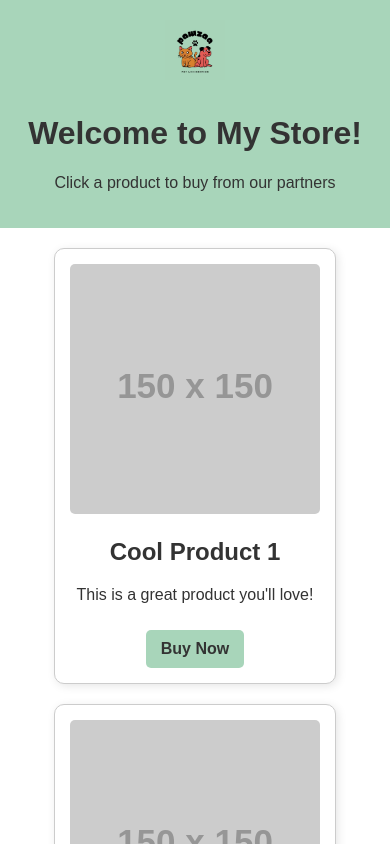
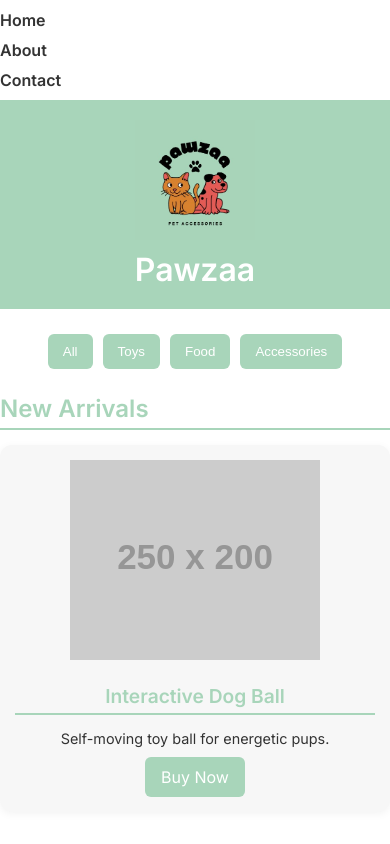
Before and after one commit to Pawzaa/Pawzaa, a plain HTML site: page index.html in a window 390 px wide. Shown: the top 844 px of the page. Drawn offline with Linux system fonts and the light colour scheme; placeholder pictures from the web are drawn by us.

Commit message:
Add files via upload

```diff
--- a/index.html
+++ b/index.html
@@ -2,42 +2,107 @@
 <html lang="en">
 <head>
   <meta charset="UTF-8">
-  <title>My Affiliate Store</title>
+  <title>Pawzaa</title>
   <link rel="stylesheet" href="style.css">
+  <link href="https://fonts.googleapis.com/css2?family=Inter:wght@400;600&display=swap" rel="stylesheet">
+  <meta name="description" content="Pawzaa is your trusted source for pet toys, food, and accessories. Curated with care.">
+<meta name="keywords" content="pet store, dog toys, cat food, pet accessories, Pawzaa">
+<meta name="author" content="Pawzaa">
+<style>
+  body {
+    font-family: 'Inter', sans-serif;
+  }
+</style>
+<meta name="google-site-verification" content="XGDgGaAnX8-nnXfSufSvnU0OhkhkobGH8Psx5bGrJ9I" />
 </head>
 <body>
+
+
+  <nav>
+    <ul>
+      <li><a href="index.html">Home</a></li>
+      <li><a href="about.html">About</a></li>
+      <li><a href="contact.html">Contact</a></li>
+    </ul>
+  </nav>
   <header>
-    <img src="pawzaalogo.jpeg" alt="My Store Logo" class="logo">
-    <h1>Welcome to My Store!</h1>
-    <p>Click a product to buy from our partners</p>
+    <img src="logo.png" alt="Pawzaa Logo" class="logo">
+    <h1>Pawzaa</h1>
   </header>
-
-  <section class="products">
-    <div class="product">
-      <img src="https://via.placeholder.com/150" alt="Product 1">
-      <h2>Cool Product 1</h2>
-      <p>This is a great product you'll love!</p>
-      <a href="https://affiliate-link-1.com" target="_blank">Buy Now</a>
-    </div>
-
-    <div class="product">
-      <img src="https://via.placeholder.com/150" alt="Product 2">
-      <h2>Cool Product 2</h2>
-      <p>Another awesome item for your needs.</p>
-      <a href="https://affiliate-link-2.com" target="_blank">Buy Now</a>
-    </div>
-    <div class="product">
-      <img src="https://via.placeholder.com/150" alt="Product 2">
-      <h2>Cool Product 2</h2>
-      <p>Another awesome item for your needs.</p>
-      <a href="https://affiliate-link-2.com" target="_blank">Buy Now</a>
-    </div>
-    <div class="product">
-      <img src="https://images.unsplash.com/photo-1" alt="Product 2">
-      <h2>Awesome Headphones</h2>
-      <p>Super comfy, amazing sound quality.</p>
-      <a href="https://your-affiliate-link.com/headphones" target="_blank">Buy Now</a>
+  <div class="filters">
+    <button onclick="filterProducts('all')">All</button>
+    <button onclick="filterProducts('Toys')">Toys</button>
+    <button onclick="filterProducts('Food')">Food</button>
+    <button onclick="filterProducts('Accessories')">Accessories</button>
+  </div>
+  <section>
+    <h2>New Arrivals</h2>
+    <div class="product-grid">
+      <div class="product">
+        <img src="https://via.placeholder.com/250x200?text=New+Dog+Toy" alt="New Dog Toy">
+        <h2>Interactive Dog Ball</h2>
+        <p>Self-moving toy ball for energetic pups.</p>
+        <a href="https://your-affiliate-link.com/ball" target="_blank">Buy Now</a>
+      </div>
     </div>
   </section>
+
+  <main>
+    <section>
+      <h2>Toys</h2>
+      <div class="product-grid">
+        <!-- Add product divs for toys here -->
+        <div class="product">
+          <img src="https://via.placeholder.com/250x200?text=Dog+Chew+Toy" alt="Dog Chew Toy">
+          <h2>Dog Chew Toy</h2>
+          <p>Durable rubber toy for heavy chewers.</p>
+          <a href="https://your-affiliate-link.com/chewtoy" target="_blank">Buy Now</a>
+        </div>
+      </div>
+    </section>
+
+    <section>
+      <h2>Food</h2>
+      <div class="product-grid">
+        <!-- Add product divs for food here -->
+        <div class="product">
+          <img src="https://via.placeholder.com/250x200?text=Cat+Food+Premium" alt="Cat Food Premium">
+          <h2>Premium Cat Food</h2>
+          <p>Grain-free, vet-approved, 3kg bag.</p>
+          <a href="https://your-affiliate-link.com/catfood" target="_blank">Buy Now</a>
+        </div>
+      </div>
+    </section>
+
+    <section>
+      <h2>Accessories</h2>
+      <div class="product-grid">
+        <!-- Add product divs for accessories here -->
+        <div class="product">
+          <img src="https://via.placeholder.com/250x200?text=Pet+Carrier" alt="Pet Carrier">
+          <h2>Travel Pet Carrier</h2>
+          <p>Comfortable, collapsible carrier for small pets.</p>
+          <a href="https://your-affiliate-link.com/carrier" target="_blank">Buy Now</a>
+        </div>
+      </div>
+    </section>
+  </main>
+
+  <footer>
+    <p>&copy; 2025 Pawzaa. All rights reserved.</p>
+  </footer>
+  <script>
+    function filterProducts(category) {
+      const sections = document.querySelectorAll('main section');
+      sections.forEach(sec => {
+        if (category === 'all' || sec.querySelector('h2').textContent === category) {
+          sec.style.display = 'block';
+        } else {
+          sec.style.display = 'none';
+        }
+      });
+    }
+  </script>
+
 </body>
 </html>
--- a/style.css
+++ b/style.css
@@ -1,64 +1,183 @@
-:root {
-  --main-color: #A8D5BA;
-  --secondary-color: #ffffff;
-  --text-color: #333;
+body {
+  font-family: 'Segoe UI', Tahoma, Geneva, Verdana, sans-serif;
+  margin: 0;
+  background-color: #ffffff;
+  color: #333;
+}
+nav {
+  background-color: white;
+  padding: 10px 0;
+  box-shadow: 0 2px 5px rgba(0,0,0,0.05);
 }
 
-body {
-  font-family: Arial, sans-serif;
+nav ul {
+  list-style: none;
   margin: 0;
   padding: 0;
-  background: var(--secondary-color);
-  color: var(--text-color);
+  display: flex;
+  justify-content: center;
+  gap: 30px;
 }
 
+nav a {
+  text-decoration: none;
+  color: #333;
+  font-weight: bold;
+  transition: color 0.2s ease;
+}
+
+nav a:hover {
+  color: #A8D5BA;
+}
+
+
 header {
-  background-color: var(--main-color);
-  color: var(--text-color);
+  background-color: #A8D5BA;
   padding: 20px;
   text-align: center;
 }
 
 .logo {
-  height: 60px;
-  margin-bottom: 10px;
+  max-width: 120px;
+  display: block;
+  margin: 0 auto 10px;
 }
 
-.products {
-  display: flex;
-  justify-content: center;
-  flex-wrap: wrap;
+h1 {
+  margin: 0;
+  color: white;
+  font-size: 2rem;
+}
+
+main {
   padding: 20px;
+  display: grid;
+  grid-template-columns: repeat(auto-fit, minmax(250px, 1fr));
   gap: 20px;
 }
 
 .product {
-  background: var(--secondary-color);
-  border: 1px solid #ccc;
-  border-radius: 10px;
+  background-color: #f7f7f7;
+  border-radius: 12px;
   padding: 15px;
-  width: 250px;
+  box-shadow: 0 2px 8px rgba(0,0,0,0.05);
   text-align: center;
-  box-shadow: 2px 2px 10px rgba(0,0,0,0.1);
   transition: transform 0.2s ease;
 }
 
 .product:hover {
-  transform: scale(1.03);
+  transform: scale(1.02);
 }
 
 .product img {
   width: 100%;
-  border-radius: 5px;
+  max-height: 200px;
+  object-fit: contain;
+  border-radius: 8px;
+  margin-bottom: 10px;
+}
+
+.product h2 {
+  font-size: 1.2rem;
+  margin: 10px 0 5px;
+}
+
+.product p {
+  font-size: 0.9rem;
+  margin-bottom: 10px;
 }
 
 .product a {
   display: inline-block;
-  margin-top: 10px;
+  background-color: #A8D5BA;
+  color: white;
+  padding: 10px 16px;
+  text-decoration: none;
+  border-radius: 6px;
+  transition: background-color 0.2s;
+}
+
+.product a:hover {
+  background-color: #91c7aa;
+}
+footer {
+  text-align: center;
+  padding: 20px;
+  background-color: #A8D5BA;
+  color: white;
+  margin-top: 40px;
+}
+section {
+  margin-bottom: 40px;
+}
+
+section h2 {
+  color: #A8D5BA;
+  border-bottom: 2px solid #A8D5BA;
+  padding-bottom: 5px;
+  margin-bottom: 15px;
+}
+
+.product-grid {
+  display: grid;
+  grid-template-columns: repeat(auto-fit, minmax(250px, 1fr));
+  gap: 20px;
+}
+.filters {
+  text-align: center;
+  margin: 20px 0;
+}
+.filters button {
+  background-color: #A8D5BA;
+  color: white;
+  border: none;
   padding: 10px 15px;
-  background: var(--main-color);
-  color: var(--text-color);
-  text-decoration: none;
-  border-radius: 5px;
-  font-weight: bold;
+  margin: 5px;
+  border-radius: 6px;
+  cursor: pointer;
 }
+.filters button:hover {
+  background-color: #91c7aa;
+}
+form {
+  max-width: 500px;
+  margin: 0 auto;
+}
+input, textarea {
+  width: 100%;
+  padding: 10px;
+  margin-bottom: 15px;
+  border-radius: 6px;
+  border: 1px solid #ccc;
+}
+button {
+  background-color: #A8D5BA;
+  color: white;
+  padding: 10px 20px;
+  border: none;
+  border-radius: 6px;
+  cursor: pointer;
+}
+button:hover {
+  background-color: #91c7aa;
+}
+@media (max-width: 600px) {
+  nav ul {
+    flex-direction: column;
+    gap: 10px;
+  }
+
+  .product-grid {
+    grid-template-columns: 1fr;
+  }
+
+  .filters {
+    display: flex;
+    flex-wrap: wrap;
+    justify-content: center;
+  }
+
+  form {
+    padding: 0 15px;
+  }
+}
```
Also changed, not shown: about.html (added, +35 -0 lines), contact.html (added, +44 -0 lines), logo.png (added).
